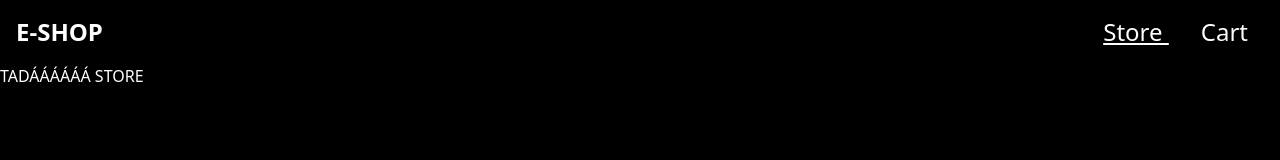
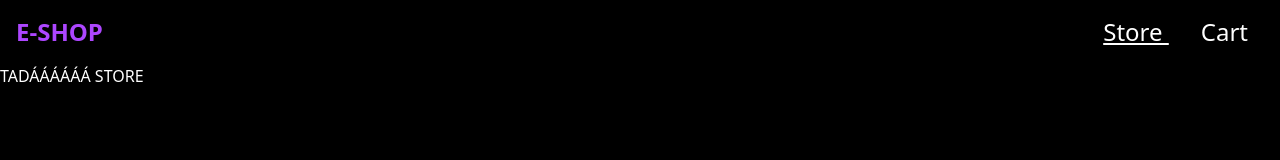
Before and after one commit to Katerina8888/vue-eshop-katerina, a Vue app: page /store in a window 1280 px wide. Shown: the top 160 px of the page. Built offline with nearby package versions, Linux system fonts and the light colour scheme; the HTML template or start-up script is replaced by a standard one.

Commit message:
style: change text color

```diff
--- a/src/components/HeaderNav.vue
+++ b/src/components/HeaderNav.vue
@@ -1,7 +1,7 @@
 <template>
   <header>
     <div class="flex justify-between p-4 text-2xl">
-      <span class="font-bold">E-SHOP</span>
+      <span class="font-bold text-purple-500">E-SHOP</span>
       <nav>
         <RouterLink
           to="/store"
```
